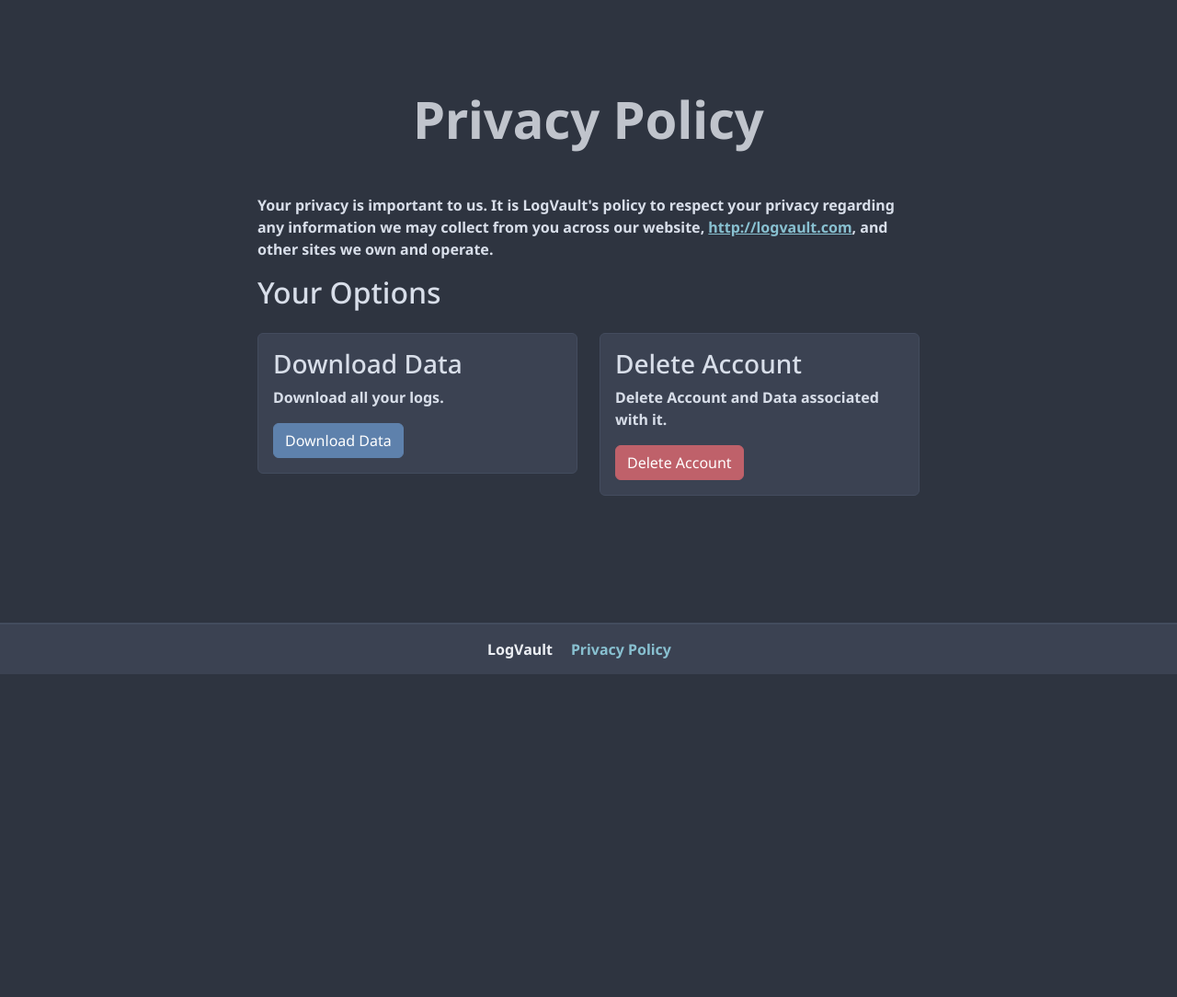
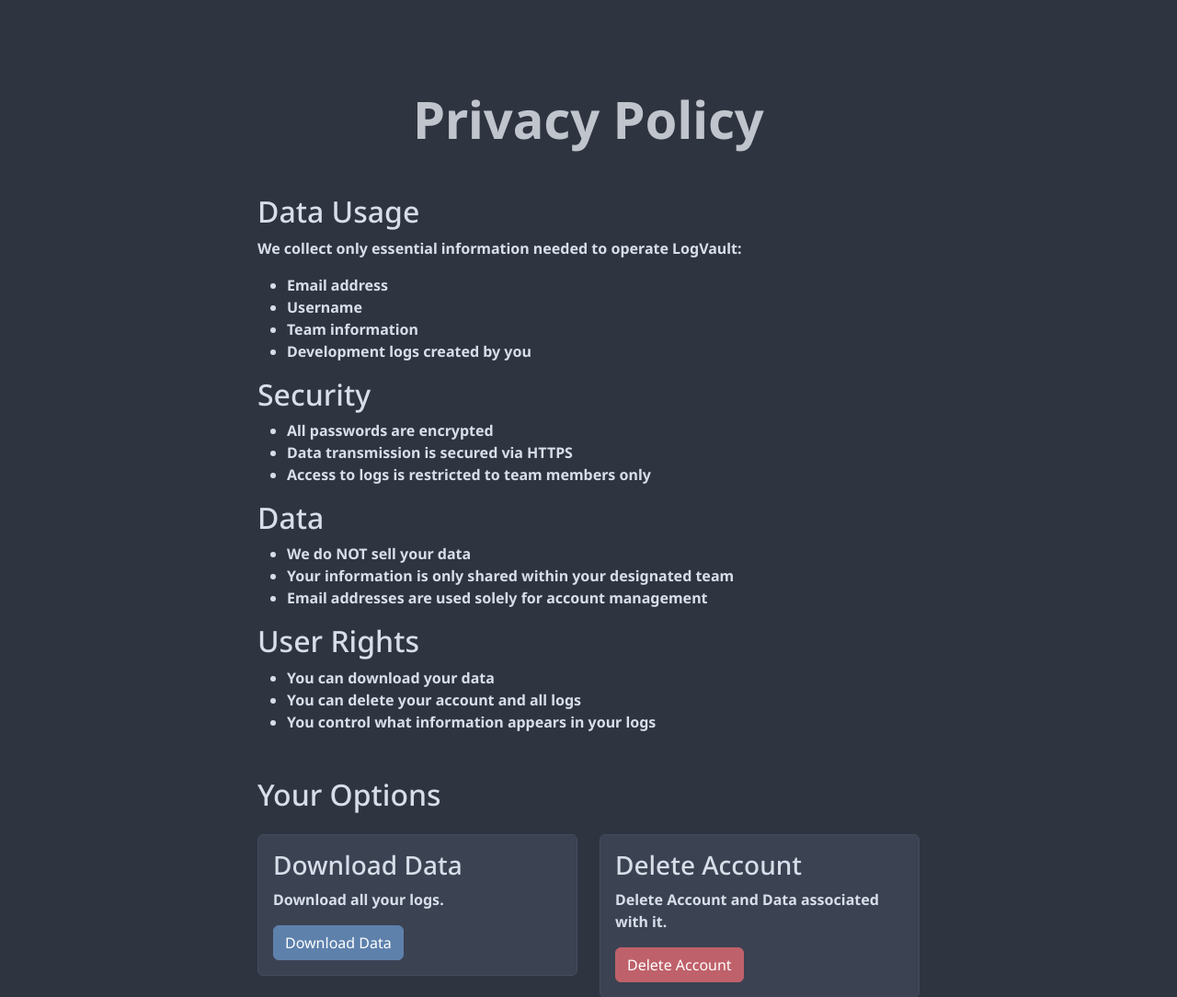
Before and after one commit to frnaky/2025SE_Gianfranco.M_AT1, a Flask app: page /privacy in a window 1280 px wide. Shown: the part 67-1151 px from the top of the page at 92% size. Before the commit the page ends 800 px from the top, so only its background shows below. Run offline with Flask 3, Linux system fonts and the light colour scheme; some libraries are stand-ins or nearby versions.

Commit message:
Privacy policy + README update

```diff
--- a/templates/privacy.html
+++ b/templates/privacy.html
@@ -5,12 +5,34 @@
   </div>
   <div class="row mt-5">
     <div class="col-md-8 offset-md-2">
-      <p>
-        Your privacy is important to us. It is LogVault's policy to respect your
-        privacy regarding any information we may collect from you across our
-        website, <a href="{{ url_for('dashboard') }}">http://logvault.com</a>,
-        and other sites we own and operate.
-      </p>
+      <div class="privacy-content mb-5">
+        <h2>Data Usage</h2>
+        <p>We collect only essential information needed to operate LogVault:</p>
+        <ul>
+          <li>Email address</li>
+          <li>Username</li>
+          <li>Team information</li>
+          <li>Development logs created by you</li>
+        </ul>
+        <h2>Security</h2>
+        <ul>
+          <li>All passwords are encrypted</li>
+          <li>Data transmission is secured via HTTPS</li>
+          <li>Access to logs is restricted to team members only</li>
+        </ul>
+        <h2>Data</h2>
+        <ul>
+          <li>We do NOT sell your data</li>
+          <li>Your information is only shared within your designated team</li>
+          <li>Email addresses are used solely for account management</li>
+        </ul>
+        <h2>User Rights</h2>
+        <ul>
+          <li>You can download your data</li>
+          <li>You can delete your account and all logs</li>
+          <li>You control what information appears in your logs</li>
+        </ul>
+      </div>
       <div class="section mb-5">
         <h2>Your Options</h2>
         <div class="row mt-4">
```
Also changed, not shown: README.md.
